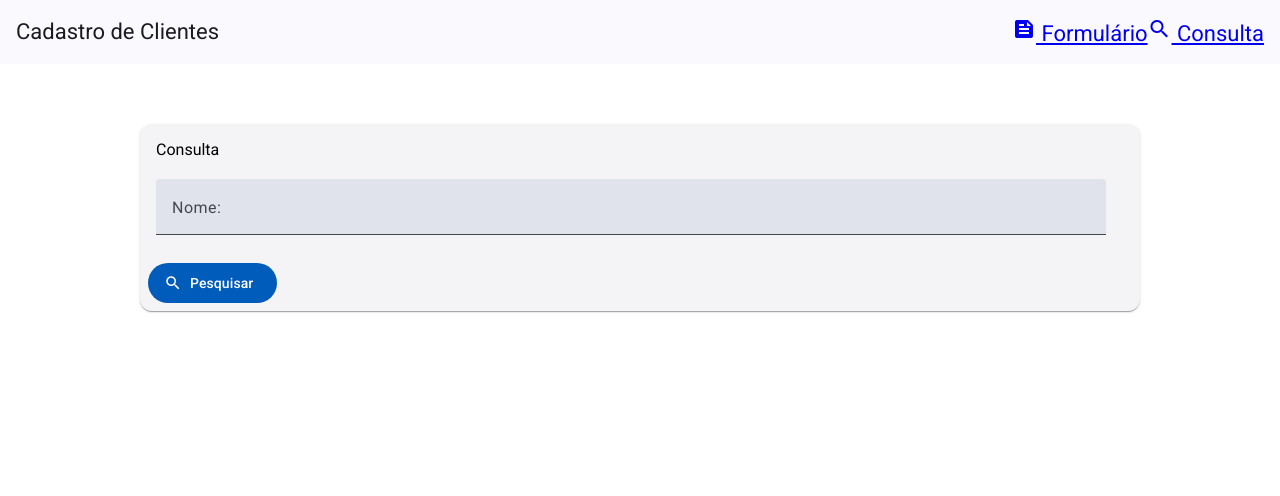
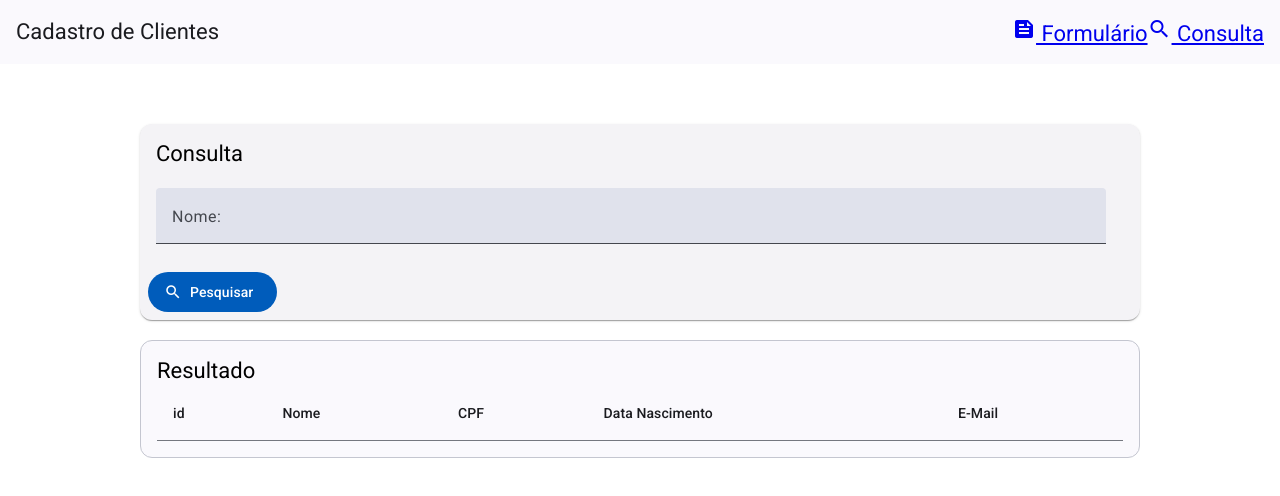
Before and after one commit to ricvon/spring_s3, an Angular app: page /consulta in a window 1280 px wide. Shown: the top 496 px of the page. Built offline with nearby package versions, Linux system fonts and the light colour scheme.

Commit message:
Aula 37. Implementando a Table com Angular Material

```diff
--- a/src/app/consulta/consulta.html
+++ b/src/app/consulta/consulta.html
@@ -3,7 +3,9 @@
     <form class="mt-60" #buscaForm="ngForm">
         <mat-card>
           <mat-card-header appearance="outlined">
-            Consulta
+            <mat-card-title>
+              Consulta
+            </mat-card-title>
           </mat-card-header>
           <mat-card-content class="mt-20">
             <div fxLayout="row">
@@ -25,3 +27,40 @@
     </form>
   </div>
 </div>
+<div fxLayout="row" fxLayoutAlign="center" class="mt-20">
+  <div fxLaout="column" fxLayout="column" fxFlex="1000px">
+    <mat-card appearance="outlined">
+      <mat-card-header>
+        <mat-card-title>
+          Resultado
+        </mat-card-title>
+      </mat-card-header>
+      <mat-card-content>
+         <table mat-table [dataSource]="listaClientes">
+           <ng-container matColumnDef="id">
+             <th mat-header-cell *matHeaderCellDef>id</th>
+             <td mat-cell *matCellDef="let cliente">{{cliente.id}}</td>
+           </ng-container>
+          <ng-container matColumnDef="nome">
+             <th mat-header-cell *matHeaderCellDef>Nome</th>
+             <td mat-cell *matCellDef="let cliente">{{cliente.nome}}</td>
+           </ng-container>
+           <ng-container matColumnDef="cpf">
+             <th mat-header-cell *matHeaderCellDef>CPF</th>
+             <td mat-cell *matCellDef="let cliente">{{cliente.cpf}}</td>
+           </ng-container>
+           <ng-container matColumnDef="dataNascimento">
+             <th mat-header-cell *matHeaderCellDef>Data Nascimento</th>
+             <td mat-cell *matCellDef="let cliente">{{cliente.dataNascimento}}</td>
+           </ng-container>
+           <ng-container matColumnDef="email">
+             <th mat-header-cell *matHeaderCellDef>E-Mail</th>
+             <td mat-cell *matCellDef="let cliente">{{cliente.email}}</td>
+           </ng-container>
+           <tr mat-header-row *matHeaderRowDef="colunasTable"></tr>
+           <tr mat-row *matRowDef="let row; columns:colunasTable"></tr>
+         </table>
+       </mat-card-content>
+    </mat-card>
+  </div>
+</div>
--- a/src/app/consulta/consulta.ts
+++ b/src/app/consulta/consulta.ts
@@ -1,4 +1,5 @@
 import { Component, OnInit } from '@angular/core';
+import { CommonModule } from '@angular/common';
 import { MatInputModule } from '@angular/material/input';
 import { MatCardModule } from '@angular/material/card';
 import { FlexLayoutModule } from '@angular/flex-layout';
@@ -13,6 +14,7 @@
   selector: 'app-consulta',
   imports: [
     MatInputModule,
+    CommonModule,
     MatCardModule,
     FlexLayoutModule,
     MatIconModule,
@@ -26,6 +28,7 @@
 export class Consulta implements OnInit {
 
   listaClientes: Cliente[] = [];
+  colunasTable: string[] = ["id", "nome", "cpf", "dataNascimento", "email"];
 
   constructor(private service: ClienteService){
 
```
